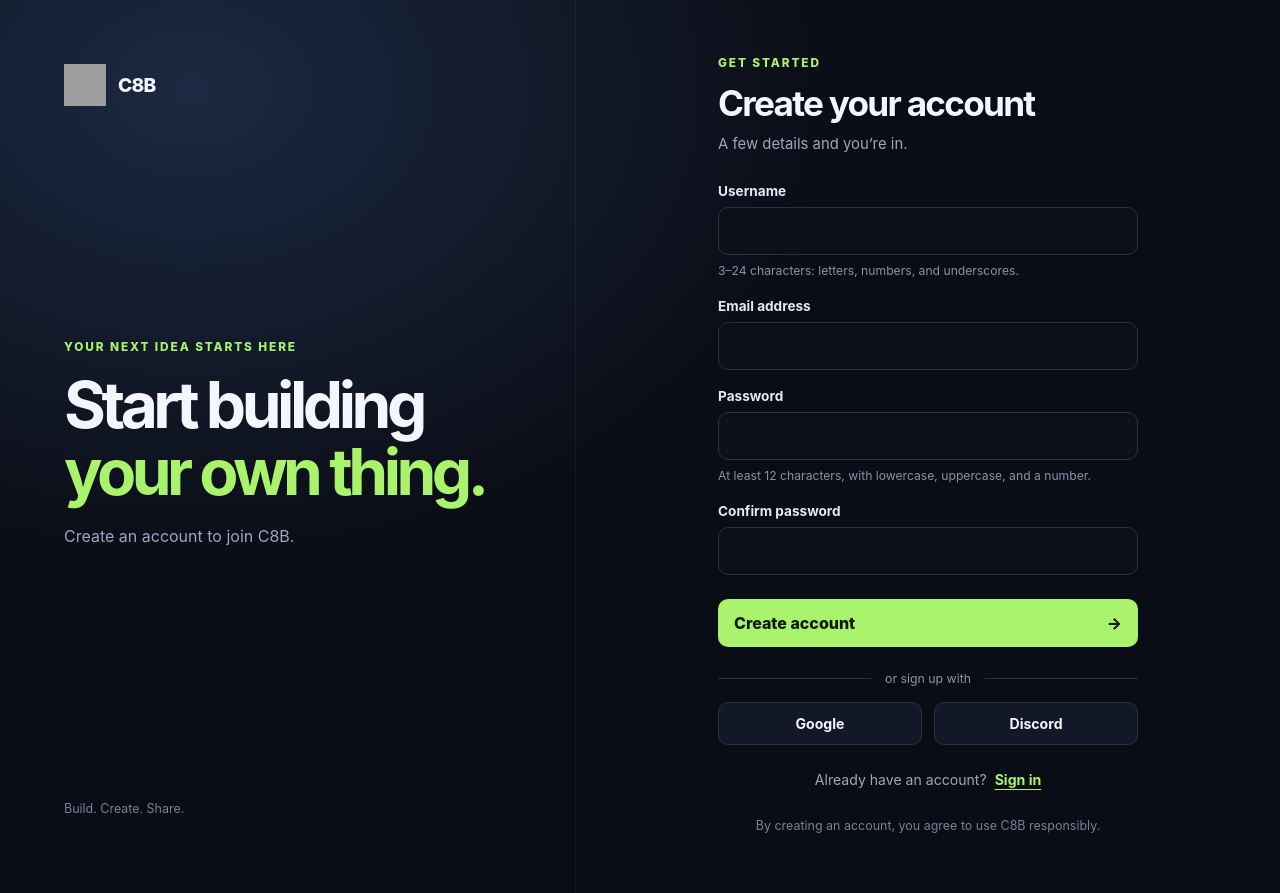
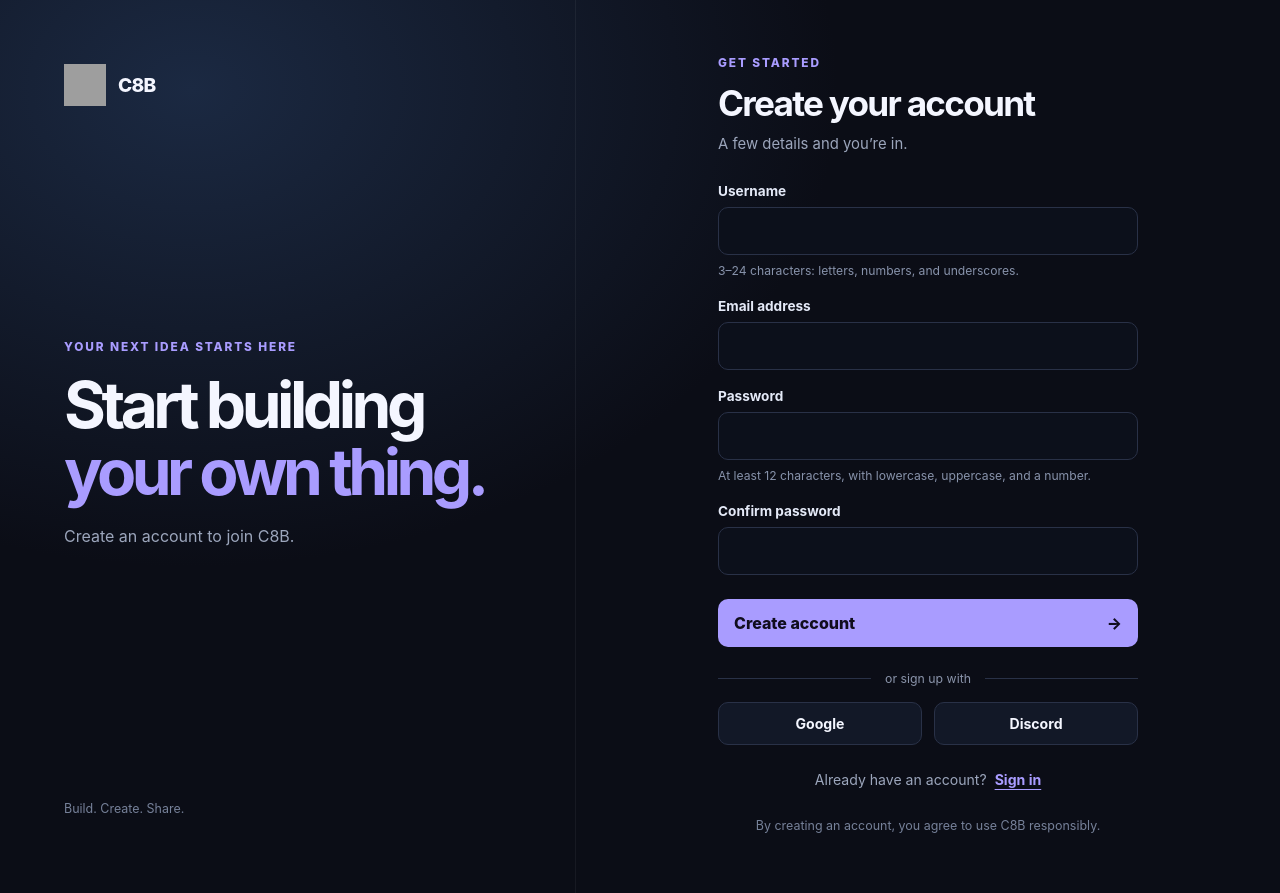
Before and after one commit to oubladmoh8-jpg/SITE-TEST, a PHP site: template views/register.html in a window 1280 px wide. Run offline with PHP 8.4, Linux system fonts and the light colour scheme; the template is opened without the code that fills it, so the values that code supplies are empty; grey boxes are pictures that could not be loaded.

Commit message:
Phase 4: align authentication styling with purple theme

```diff
--- a/public/css/auth.css
+++ b/public/css/auth.css
@@ -5,7 +5,7 @@
   --panel-soft: #151b2b;
   --text: #f4f6ff;
   --muted: #9ca6bc;
-  --accent: #a8f36b;
+  --accent: #a99cff;
   --border: #293147;
   --danger: #ffb4b4;
 }
@@ -20,7 +20,7 @@ a { color: var(--accent); text-underline-offset: 4px; }
 .auth-shell { min-height: 100vh; display: grid; grid-template-columns: minmax(280px, 0.9fr) minmax(400px, 1.1fr); }
 .brand-panel { padding: clamp(30px, 5vw, 76px); display: flex; flex-direction: column; justify-content: space-between; border-right: 1px solid #ffffff0d; }
 .brand { display: inline-flex; align-items: center; gap: 12px; width: fit-content; color: var(--text); text-decoration: none; font-size: 1.2rem; font-weight: 800; letter-spacing: -.04em; }
-.brand-mark { width: 38px; height: 38px; display: inline-grid; place-items: center; border-radius: 12px; background: var(--accent); color: #11180c; font-weight: 900; letter-spacing: -.08em; }
+.brand-mark { width: 38px; height: 38px; display: inline-grid; place-items: center; border-radius: 12px; background: var(--accent); color: #100d1d; font-weight: 900; letter-spacing: -.08em; }
 .brand-copy { max-width: 520px; margin: 50px 0; }
 .eyebrow { color: var(--accent); font-size: .74rem; font-weight: 800; letter-spacing: .16em; text-transform: uppercase; }
 .brand-copy h1 { margin: 18px 0; font-size: clamp(2.5rem, 5vw, 4.8rem); line-height: 1.04; letter-spacing: -.07em; }
@@ -33,9 +33,9 @@ a { color: var(--accent); text-underline-offset: 4px; }
 .subheading { margin: 0 0 26px; font-size: .93rem; }
 form label { display: block; margin: 18px 0 8px; color: #e4e9f7; font-size: .85rem; font-weight: 650; }
 input:not([type="hidden"]) { display: block; width: 100%; min-height: 48px; padding: 12px 14px; color: var(--text); background: #0c101b; border: 1px solid var(--border); border-radius: 10px; outline: none; font: inherit; }
-input:focus { border-color: var(--accent); box-shadow: 0 0 0 3px #a8f36b1c; }
+input:focus { border-color: var(--accent); box-shadow: 0 0 0 3px #a99cff1c; }
 small { display: block; margin-top: 7px; color: #8792aa; font-size: .76rem; line-height: 1.5; }
-.primary-button { width: 100%; display: flex; justify-content: space-between; align-items: center; margin-top: 24px; padding: 14px 16px; border: 0; border-radius: 10px; background: var(--accent); color: #10170b; font: inherit; font-weight: 800; cursor: pointer; }
+.primary-button { width: 100%; display: flex; justify-content: space-between; align-items: center; margin-top: 24px; padding: 14px 16px; border: 0; border-radius: 10px; background: var(--accent); color: #100d1d; font: inherit; font-weight: 800; cursor: pointer; }
 .primary-button:disabled { cursor: wait; opacity: .65; }
 .divider { display: flex; align-items: center; gap: 14px; margin: 24px 0 16px; color: #8993a9; font-size: .77rem; }
 .divider::before, .divider::after { content: ""; flex: 1; height: 1px; background: var(--border); }
```
